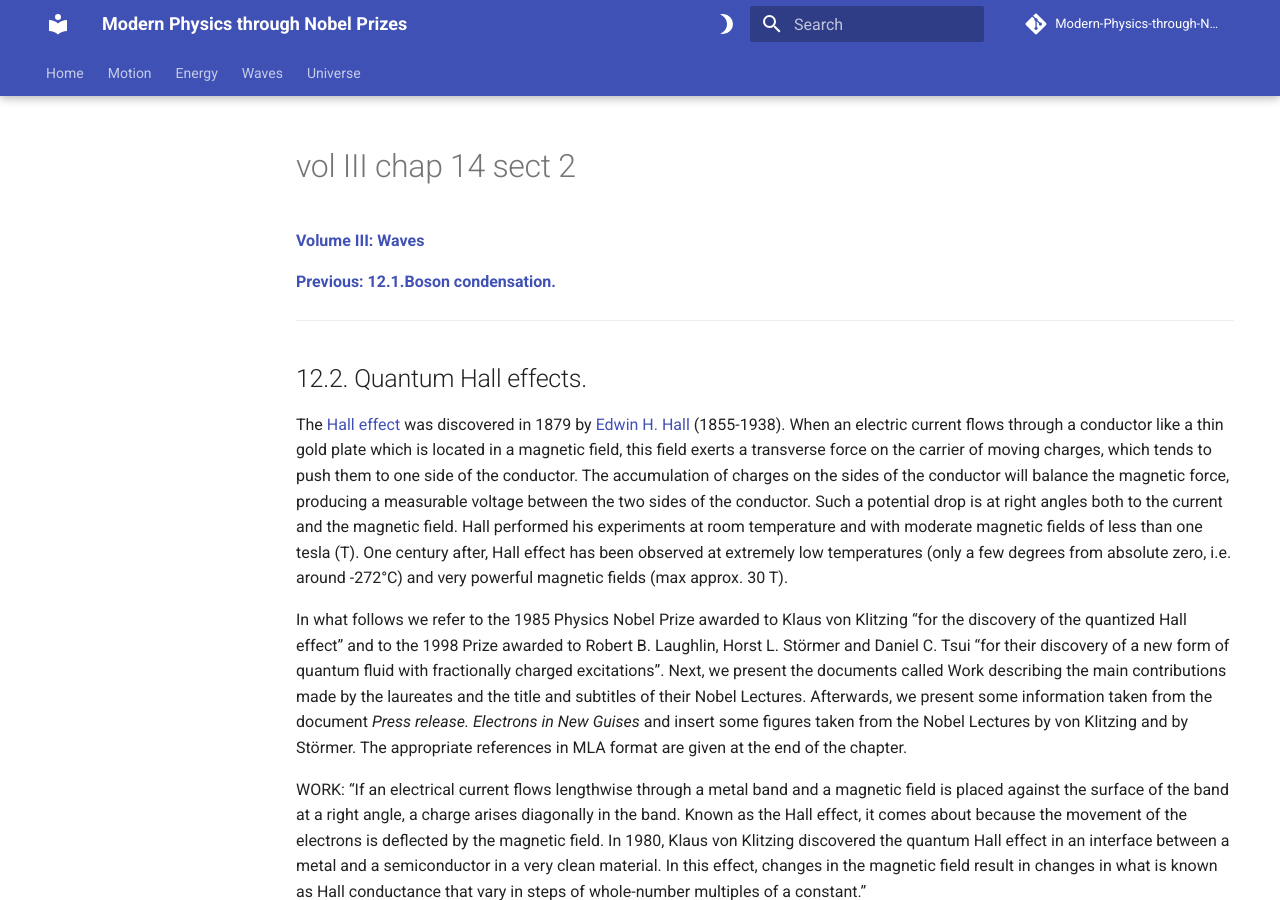
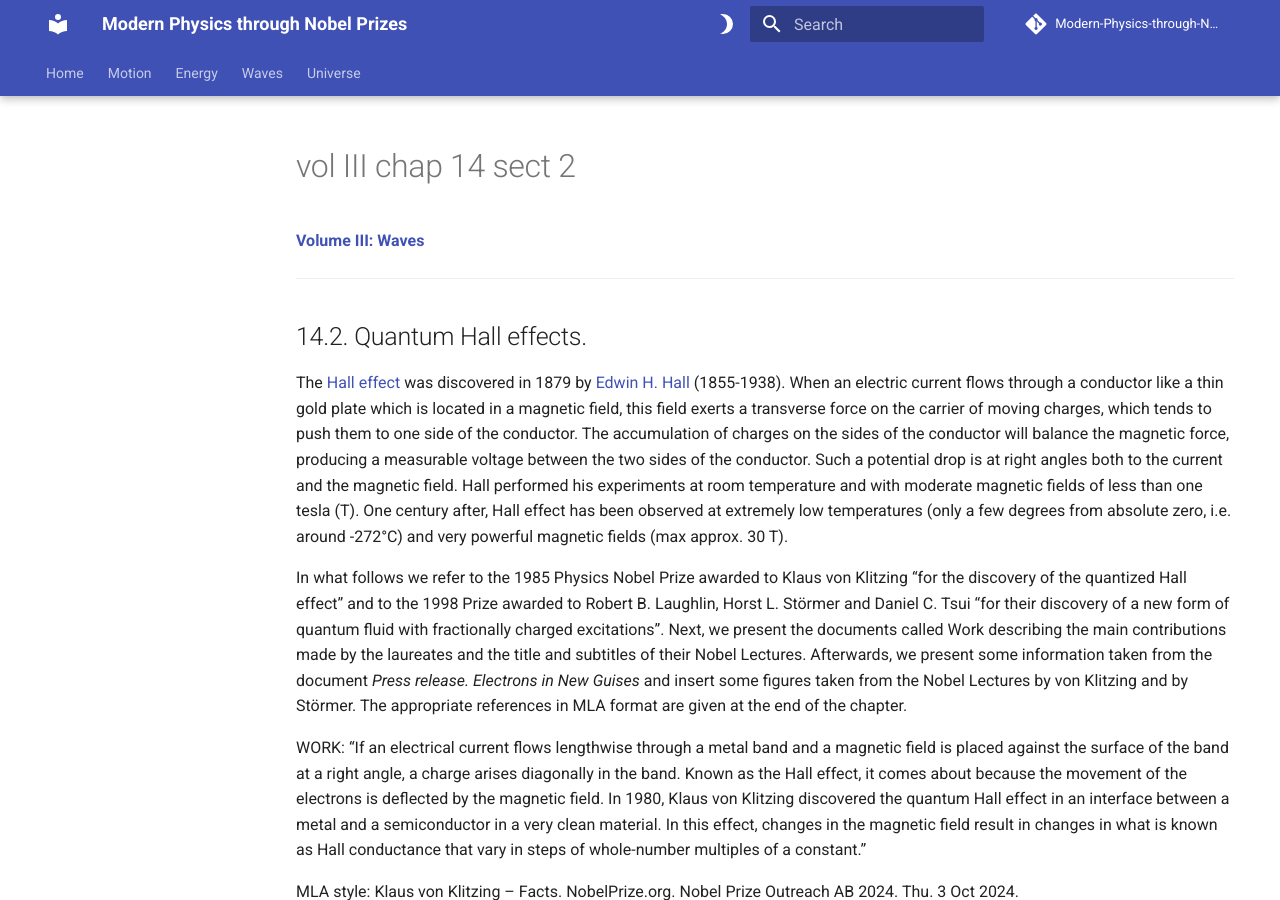
Before and after one commit to modphysnobel/modphysnobel.github.io, an MkDocs documentation site: the page built from docs/vol-III/vol-III-chap-14-sect-2.md, in a window 1280 px wide and 900 px high. Built offline with MkDocs 1.6.1 and Material for MkDocs 9.7.7, drawn with Linux system fonts in a browser that asks for light colours; some web fonts are replaced; comment, search, counter and statistics services are not loaded; some of the changed text lies outside the part shown.

Commit message:
Update vol-III-chap-14-sect-2.md

```diff
--- a/docs/vol-III/vol-III-chap-14-sect-2.md
+++ b/docs/vol-III/vol-III-chap-14-sect-2.md
@@ -1,10 +1,8 @@
 [**Volume III: Waves**](./volume-III.md)
-
-[**Previous: 12.1.Boson condensation.**](./vol-III-chap-12-sect-1.md)
 
 ***
 
-## 12.2.	Quantum Hall effects.
+## 14.2.	Quantum Hall effects.
 
 The [Hall effect](https://en.wikipedia.org/wiki/Hall_effect) was discovered in 1879 by [Edwin H. Hall](https://en.wikipedia.org/wiki/Edwin_Hall) (1855-1938). When an electric current flows through a conductor like a thin gold plate which is located in a magnetic field, this field exerts a transverse force on the carrier of moving charges, which tends to push them to one side of the conductor. The accumulation of charges on the sides of the conductor will balance the magnetic force, producing a measurable voltage between the two sides of the conductor. Such a potential drop is at right angles both to the current and the magnetic field. Hall performed his experiments at room temperature and with moderate magnetic fields of less than one tesla (T). One century after, Hall effect has been observed at extremely low temperatures (only a few degrees from absolute zero, i.e. around -272°C) and very powerful magnetic fields (max approx. 30 T).
 
@@ -108,5 +106,3 @@ In his 1998 Nobel Lecture $The Fractional Quantum Hall Effect$ Störmer explains
 Although the electrons usually repel each other because they are fermions, according to Laughlin the reported fractional quantization was because in the presence of very strong magnetic fields the electron gas behaved as a new type of [quantum fluid](https://en.wikipedia.org/wiki/Quantum_fluid) integrated by composite interacting fermions (the electrons) that behave as bosons and condense as fractionally charged “[quasiparticles](https://en.wikipedia.org/wiki/Quasiparticle)”. Laughlin, closed his Nobel lecture *Fractional Quantization* by saying: “Fractional quantum Hall quasiparticles are the elementary excitations of a distinct state of matter that cannot be deformed into noninteracting electrons without crossing a phase boundary. That means they are different from electrons in the only sensible way we have of defining different, and in particular are not adiabatic images of electrons the way quasiparticle excitations of metals and band insulators are.”
 
 ***
-
-[**Next: 12.3.	Analysis of learning trajectories.**](./vol-III-chap-12-sect-3.md)
```
